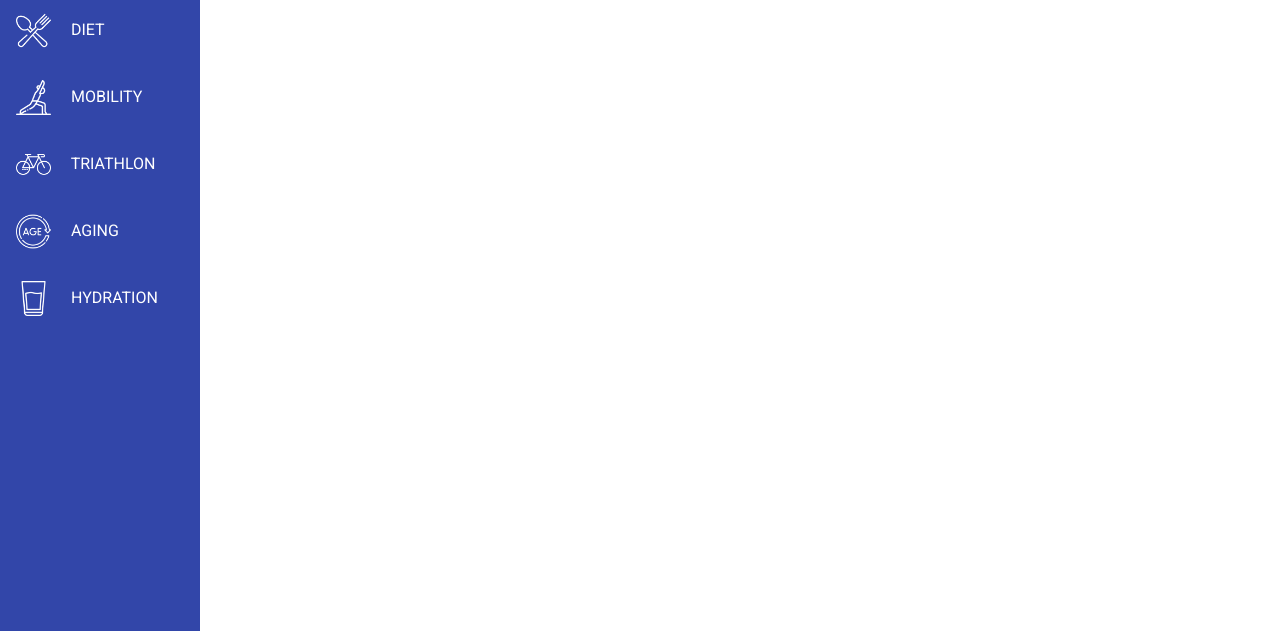
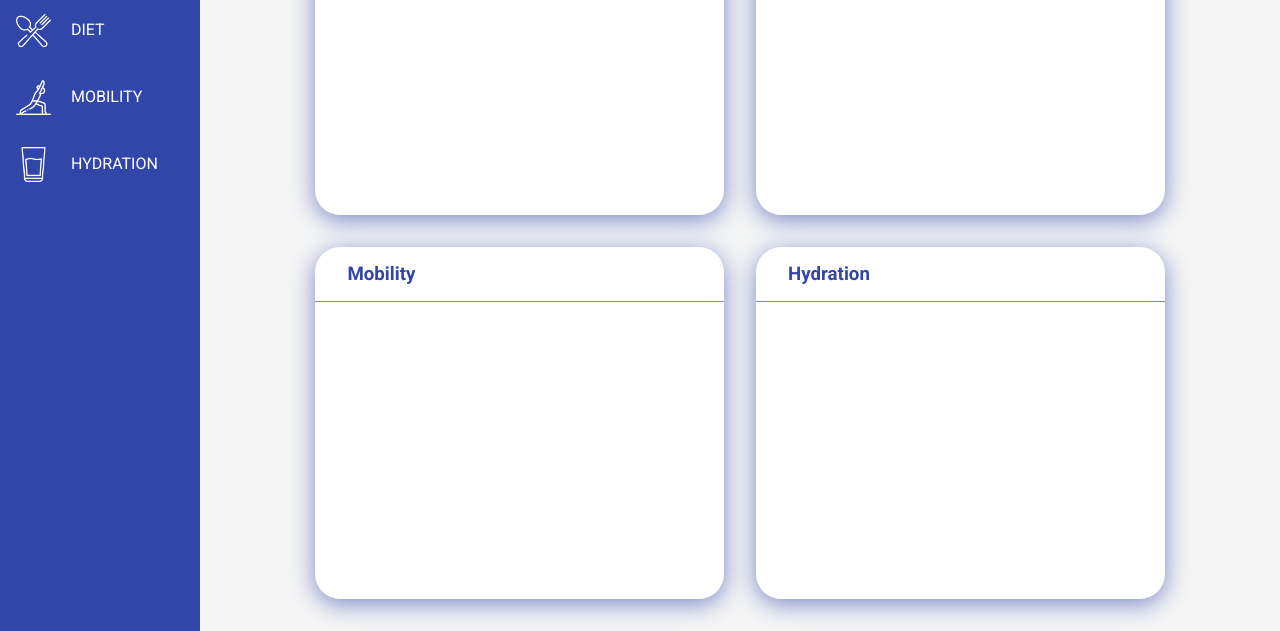
Before and after one commit to PaulEdworthy-web-development/fitness-dashboard, a plain HTML site: page index.html in a window 1280 px wide. Shown: the part 169-800 px from the top of the page. Drawn offline with Linux system fonts and the light colour scheme.

Commit message:
build: flex cards

```diff
--- a/index.html
+++ b/index.html
@@ -17,6 +17,10 @@
 
 <body>
 
+  <header class="main__header">
+    <!-- <h1 class="main__title">My Fitness Hub</h1> -->
+  </header>
+
   <nav class="sidenav">
     <!-- <div class="logo"></div> -->
     <ul class="nav__list">
@@ -28,19 +32,33 @@
           Diet</a></li>
       <li class="nav__item"><a class="nav__link" href="mobility.html"><img class="icons" src="img/stretch.png" alt="">
           Mobility</a></li>
-      <li class="nav__item"><a class="nav__link" href="triathlon.html"><img class="icons" src="img/cycling.png" alt="">
+      <!-- <li class="nav__item"><a class="nav__link" href="triathlon.html"><img class="icons" src="img/cycling.png" alt="">
           Triathlon</a></li>
       <li class="nav__item"><a class="nav__link" href="aging.html"><img class="icons" src="img/aging.png" alt="">
-          Aging</a></li>
+          Aging</a></li> -->
       <li class="nav__item"><a class="nav__link" href="hydration.html"><img class="icons" src="img/water.png" alt="">
           Hydration<a></li>
     </ul>
   </nav>
-  <!-- <header class="header"> -->
-  <!-- </header> -->
 
   <section class="dashboard">
     <!-- Calendar for each group, mobility, exercise, triathlon etc. -->
+    <div class="container">
+      <div class="card">
+        <div class="card__item">
+          <h3 class="card__title">Workouts</h3>
+        </div>
+        <div class="card__item">
+          <h3 class="card__title">Diet Log</h3>
+        </div>
+        <div class="card__item">
+          <h3 class="card__title">Mobility</h3>
+        </div>
+        <div class="card__item">
+          <h3 class="card__title">Hydration</h3>
+        </div>
+      </div>
+    </div>
   </section>
 
   <!-- <script src="main.js"></script> -->
--- a/style.css
+++ b/style.css
@@ -13,10 +13,29 @@
   --color-primary-light: #7c89c8;
   --color-white: #fff;
   --color-grey-dark: #333;
+  --color-grey-light: #f5f5f5;
 }
 
 body {
+  background-color: var(--color-grey-light);
   font-family: 'Roboto', sans-serif;
+}
+
+h3 {
+  color: var(--color-primary);
+}
+
+/* .main__header {} */
+
+.sidenav {
+  background-color: var(--color-primary);
+  height: 100vh;
+  left: 0;
+  padding-top: 2rem;
+  position: fixed;
+  top: 0;
+  width: 200px;
+  z-index: 1;
 }
 
 .icons {
@@ -25,32 +44,6 @@ body {
   margin-right: 1rem;
   vertical-align: middle;
   width: 35px;
-}
-
-.sidenav {
-  background-color: var(--color-primary);
-  left: 0;
-  height: 100vh;
-  position: fixed;
-  top: 0;
-  width: 200px;
-  z-index: 1;
-}
-
-.dashboard {
-  color: #333;
-  margin-left: 200px;
-}
-
-.container {
-  margin: 0 auto;
-  max-width: 1000px;
-  padding: 2rem;
-  width: 80%;
-}
-
-.nav__list {
-  padding: 2rem 0;
 }
 
 .nav__link {
@@ -70,4 +63,61 @@ body {
   outline: 3px solid var(--color-white);
 }
 
+.dashboard {
+  color: #333;
+  margin-left: 200px;
+}
+
+.container {
+  display: block;
+  margin-inline: auto;
+  max-width: 1100px;
+  padding: 2rem;
+  width: 90%;
+}
+
+.card {
+  align-items: center;
+  display: flex;
+  flex-wrap: wrap;
+  justify-content: center;
+  gap: 2rem;
+}
+
+.card__item {
+  background-color: var(--color-white);
+  border-radius: 25px;
+  box-shadow: 0 5px 25px var(--color-primary-light);
+  flex-basis: 45%;
+  height: 44vh;
+}
+
+.card__title {
+  border-bottom: 1px solid var(--color-primary-light);
+  padding: 1rem 0 1rem 2rem;
+}
+
 /* Mobility Page */
+
+@media screen and (max-width: 900px) {
+
+  .dashboard {
+    margin-left: 70px;
+    transition: .5s;
+  }
+
+  .sidenav {
+    overflow-x: hidden;
+    transition: .5s;
+    white-space: nowrap;
+    width: 70px;
+  }
+}
+
+@media screen and (min-width: 900px) {
+
+  .dashboard,
+  .sidenav {
+    transition: .5s;
+  }
+}
```
